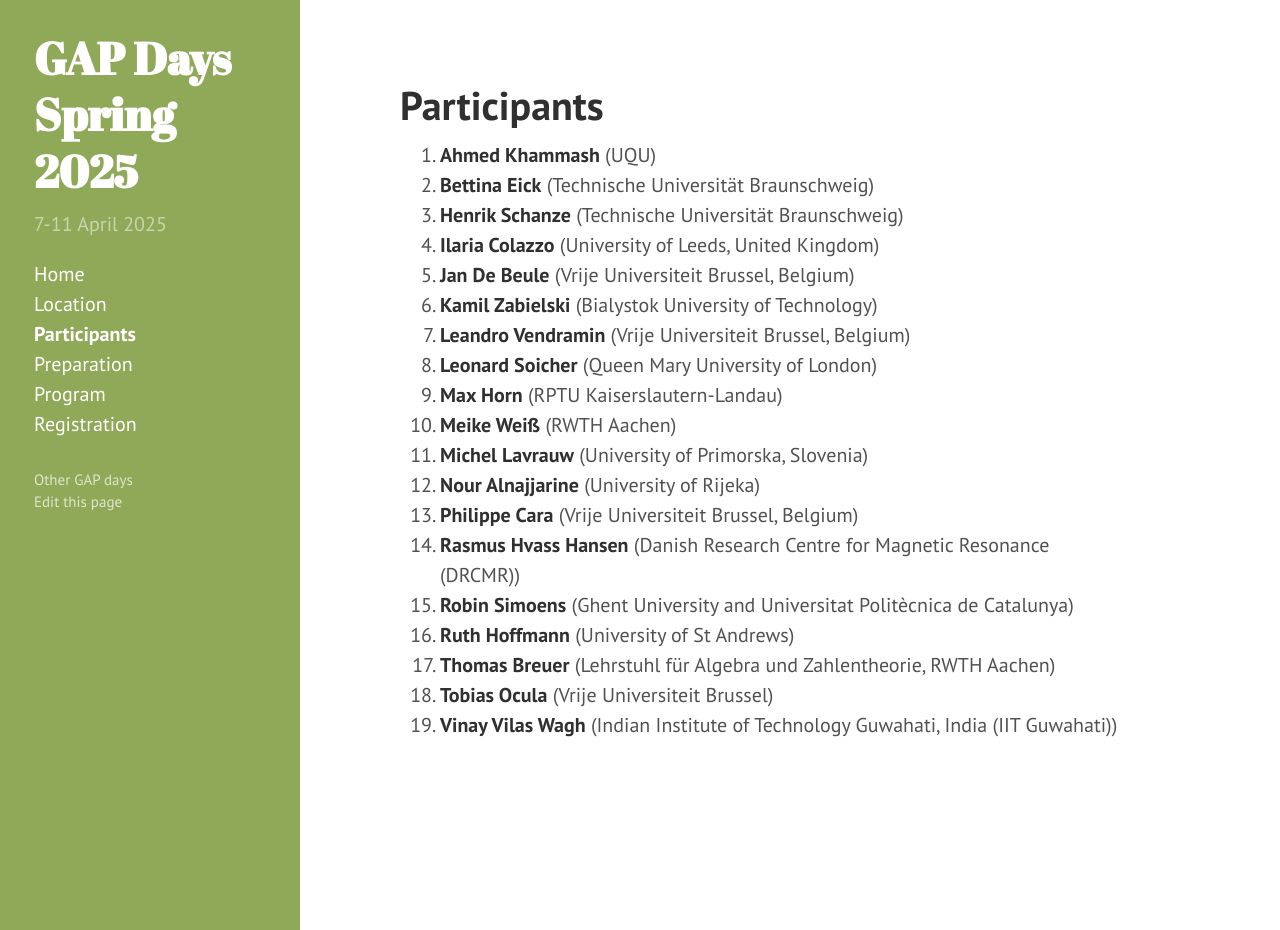
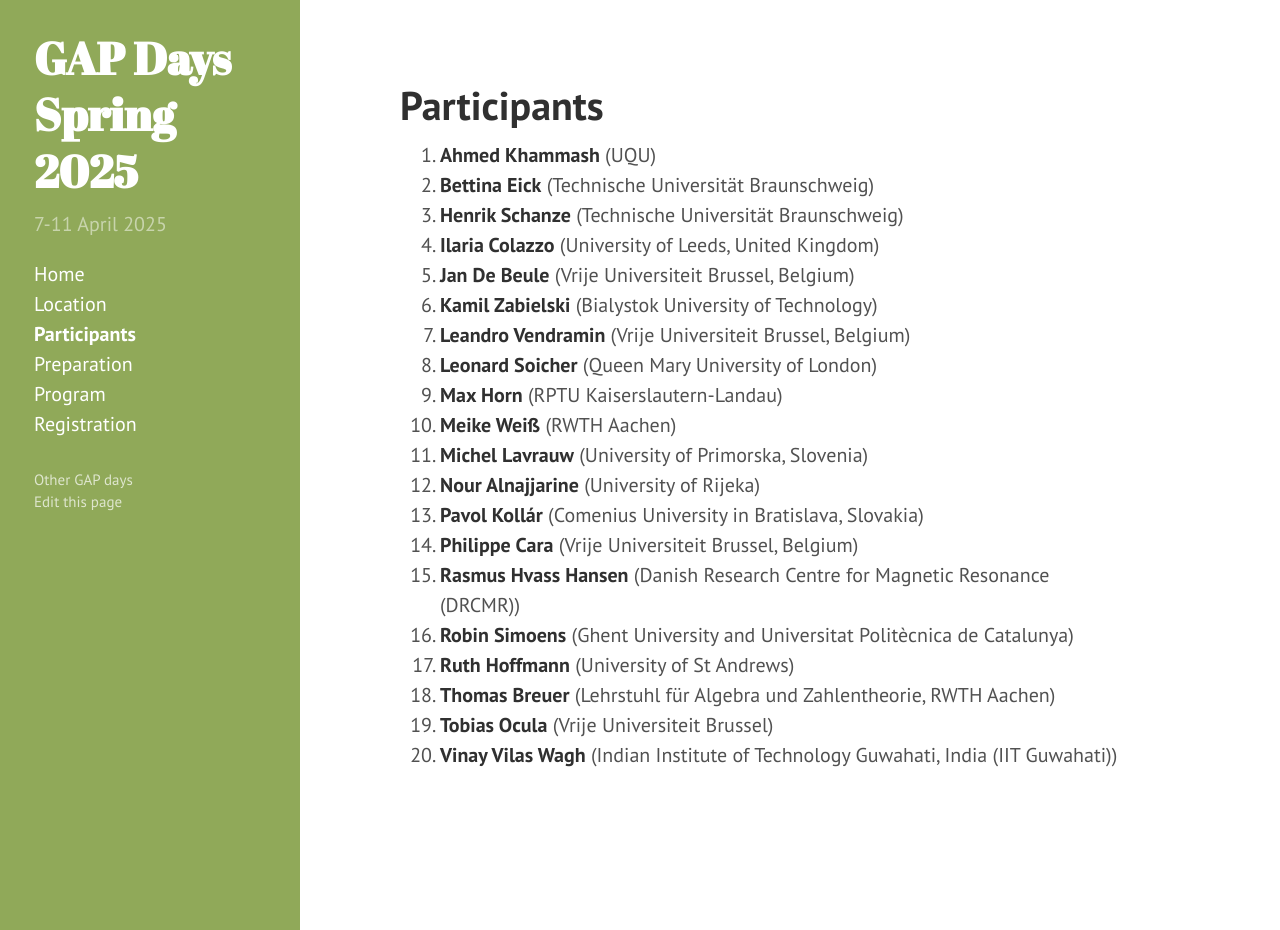
Before and after one commit to gapdays/gapdays2025-spring, a Jekyll site: the page built from participants.md, in a window 1280 px wide and 930 px high. Built offline with Jekyll 4.4.1, drawn with Linux system fonts in a browser that asks for light colours.

Commit message:
updated participants list

```diff
--- a/participants.md
+++ b/participants.md
@@ -21,6 +21,7 @@ participants:
   - {name: Nour Alnajjarine, affiliation: "University of Rijeka"}
   - {name: Tobias Ocula, affiliation: "Vrije Universiteit Brussel"}
   - {name: Rasmus Hvass Hansen, affiliation: "Danish Research Centre for Magnetic Resonance (DRCMR)"}
+  - {name: Pavol Kollár, affiliation: "Comenius University in Bratislava, Slovakia"}
 ---
 
 <ol>{% assign participants = page.participants | sort: "name" %}
```
